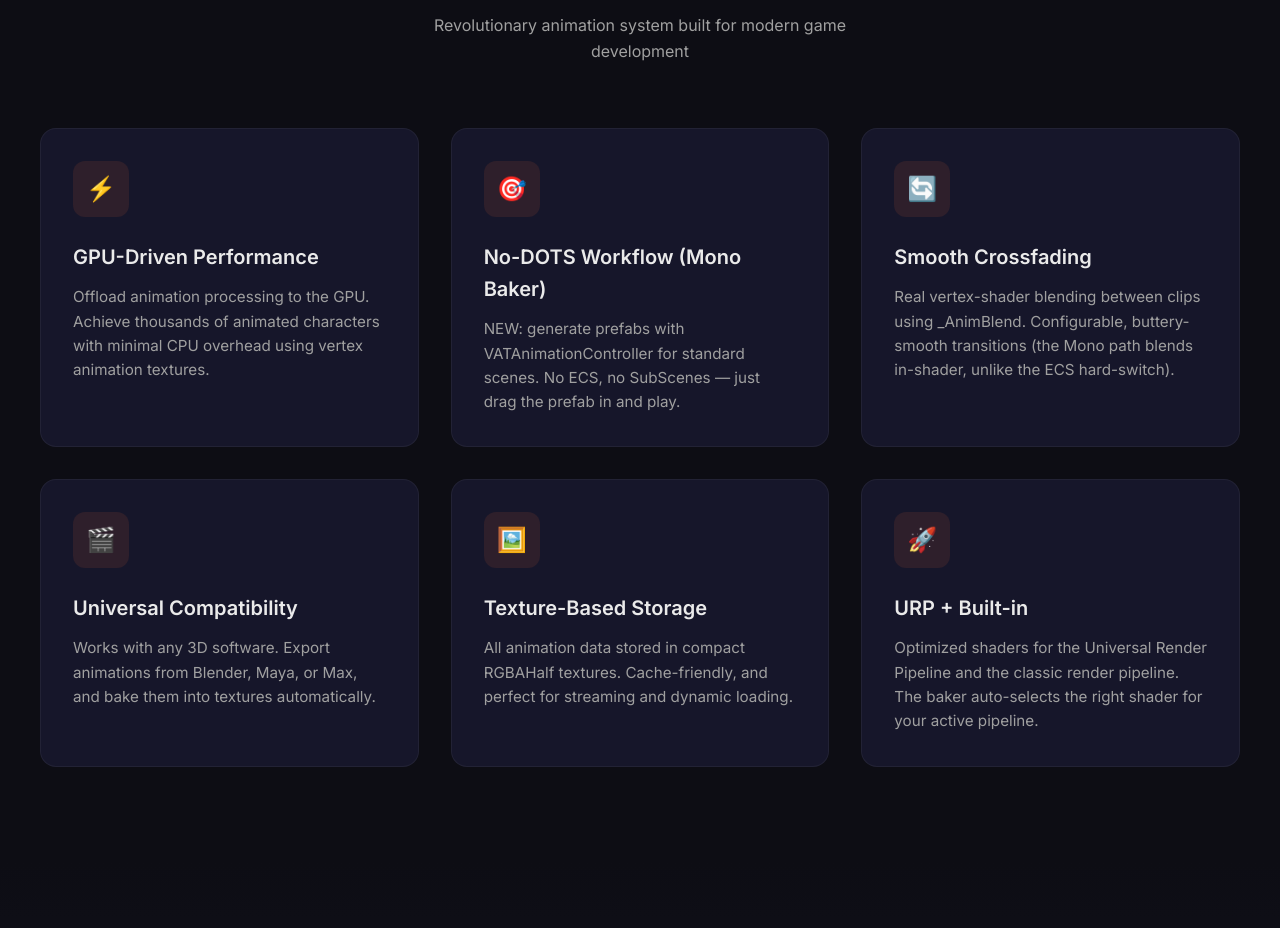
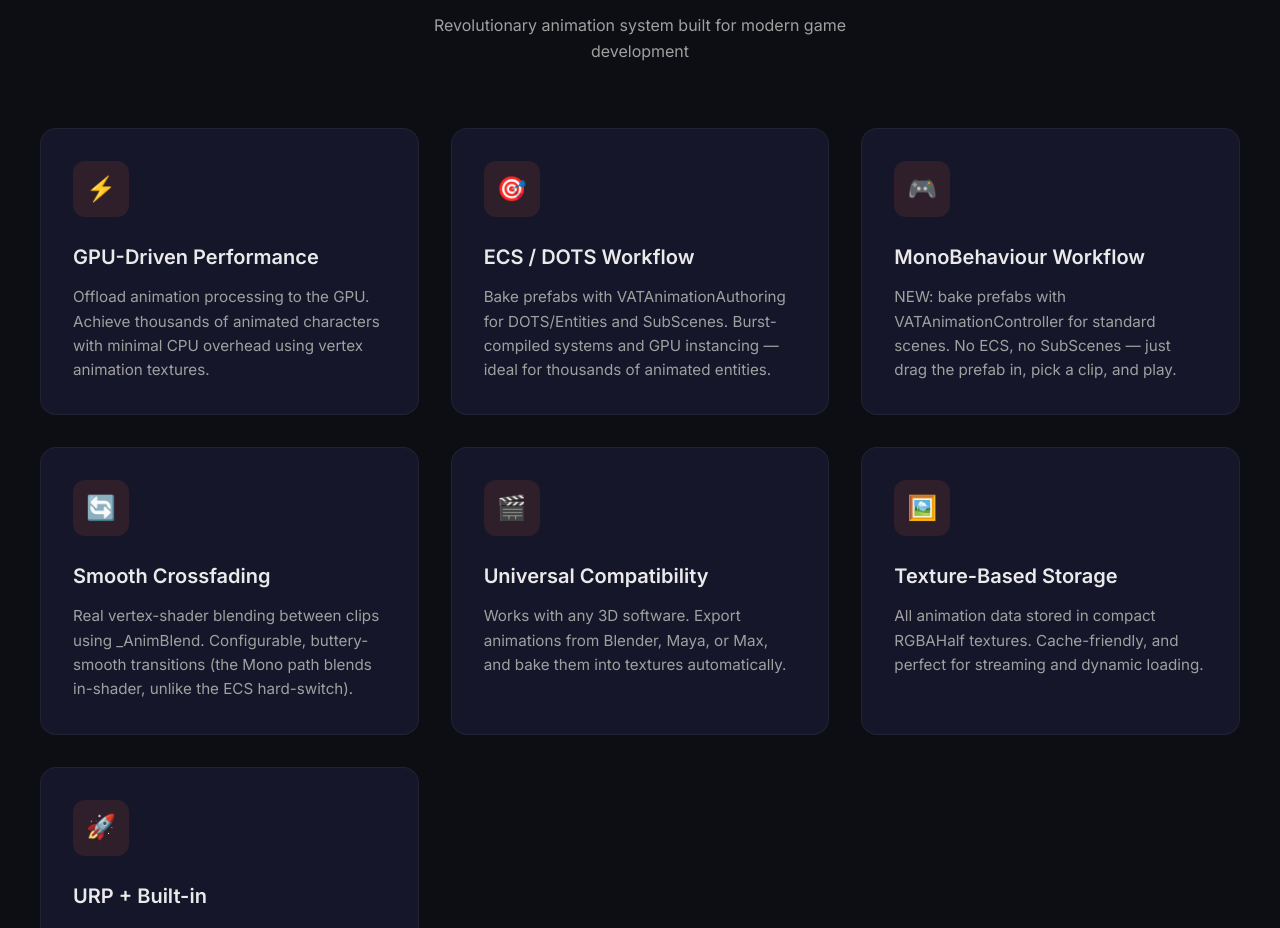
Before and after one commit to RodrigoLeite1073/WEB, a website: page index.html in a window 1280 px wide. Shown: the part 963-1891 px from the top of the page. Drawn offline with Linux system fonts and the light colour scheme.

Commit message:
actualizacion web para mono y ECS

```diff
--- a/index.html
+++ b/index.html
@@ -577,8 +577,13 @@
                 </div>
                 <div class="feature-card">
                     <div class="feature-icon">🎯</div>
-                    <h3>No-DOTS Workflow (Mono Baker)</h3>
-                    <p>NEW: generate prefabs with VATAnimationController for standard scenes. No ECS, no SubScenes — just drag the prefab in and play.</p>
+                    <h3>ECS / DOTS Workflow</h3>
+                    <p>Bake prefabs with VATAnimationAuthoring for DOTS/Entities and SubScenes. Burst-compiled systems and GPU instancing — ideal for thousands of animated entities.</p>
+                </div>
+                <div class="feature-card">
+                    <div class="feature-icon">🎮</div>
+                    <h3>MonoBehaviour Workflow</h3>
+                    <p>NEW: bake prefabs with VATAnimationController for standard scenes. No ECS, no SubScenes — just drag the prefab in, pick a clip, and play.</p>
                 </div>
                 <div class="feature-card">
                     <div class="feature-icon">🔄</div>
```
